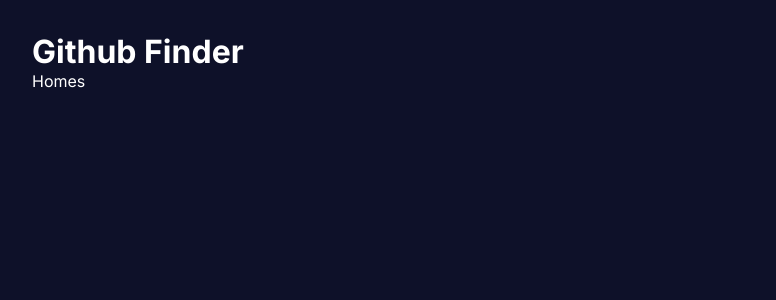
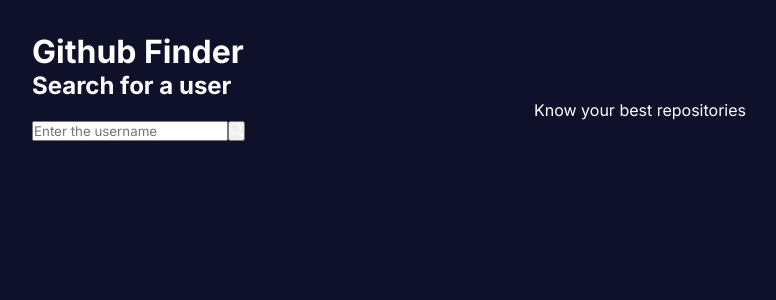
Before and after one commit to EricDaCruz/github_finder, a React (Vite) app: page / in a window 1280 px wide. Shown: the top 300 px of the page, without its empty margins (0-776 px from the left). Built offline with nearby package versions, Linux system fonts and the light colour scheme.

Commit message:
feat: Search User

```diff
--- /dev/null
+++ b/src/components/Search.tsx
@@ -0,0 +1,27 @@
+import { useState } from "react";
+import { BsSearch } from "react-icons/bs";
+
+interface Props {
+   loadUser: (username: string) => Promise<void>;
+}
+
+export const Search = ({ loadUser }: Props) => {
+   const [username, setUsername] = useState("");
+
+   return (
+      <div>
+         <h2>Search for a user</h2>
+         <p>Know your best repositories</p>
+         <div>
+            <input
+               type="text"
+               placeholder="Enter the username"
+               onChange={(e) => setUsername(e.target.value)}
+            />
+            <button onClick={() => loadUser(username)}>
+               <BsSearch />
+            </button>
+         </div>
+      </div>
+   );
+};
--- a/src/routes/Home.tsx
+++ b/src/routes/Home.tsx
@@ -1,3 +1,22 @@
+/* eslint-disable @typescript-eslint/no-unused-vars */
+import { useState } from "react";
+import { Search } from "../components/Search";
+import { UserProps } from "../types/user";
+
 export const Home = () => {
-   return <div>Homes</div>;
+   const [user, setUser] = useState<UserProps | null>(null);
+
+   const loadUser = async (username: string) => {
+      const res = await fetch(`https://api.github.com/users/${username}`);
+
+      const data = await res.json();
+
+      console.log(data);
+   };
+
+   return (
+      <div>
+         <Search loadUser={loadUser} />
+      </div>
+   );
 };
--- /dev/null
+++ b/src/types/user.ts
@@ -0,0 +1,7 @@
+export type UserProps = {
+   avatar_url: string;
+   login: string;
+   location: string;
+   followers: number;
+   following: number;
+};
```
